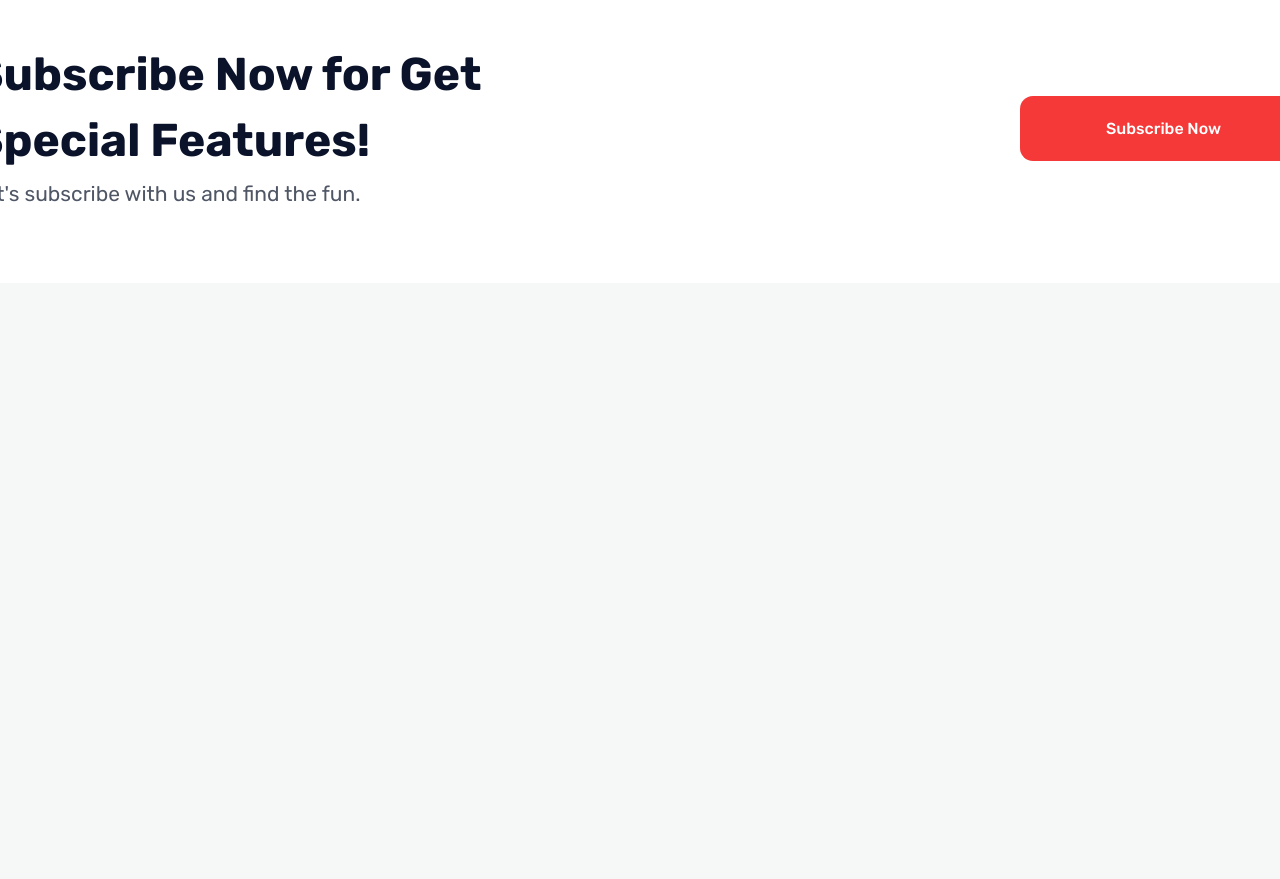
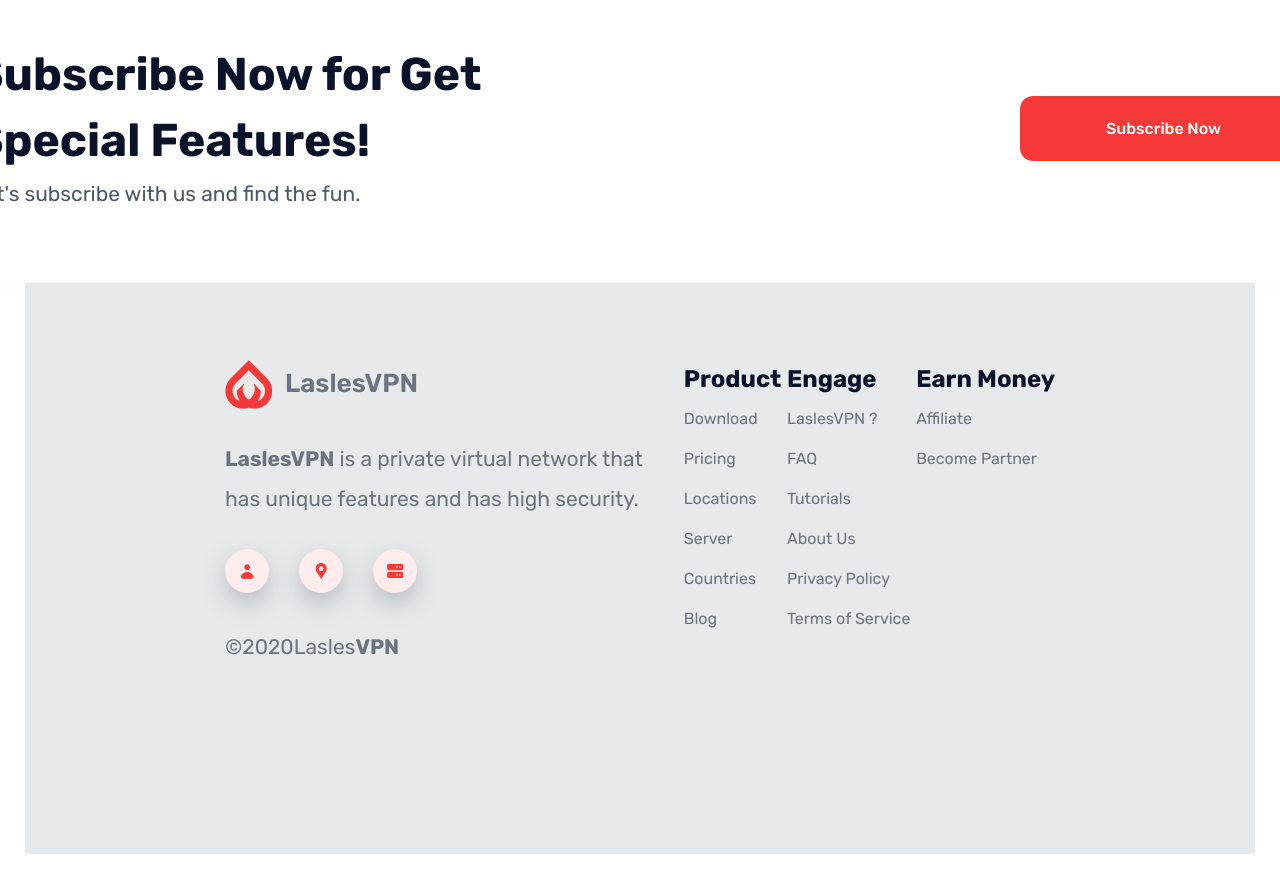
Before and after one commit to Thuandiepbt1707/LandingPage3, a plain HTML site: page index.html in a window 1280 px wide. Shown: the part 6140-7019 px from the top of the page. Before the commit the page ends 6423 px from the top, so only its background shows below. Drawn offline with Linux system fonts and the light colour scheme.

Commit message:
complete

```diff
--- a/assets/style/style.css
+++ b/assets/style/style.css
@@ -19,7 +19,6 @@
 p{
     color: #4F5665;
     line-height: 40px;
-
 }
 .p1{
     font-size: 21px;
@@ -384,3 +383,36 @@
     border-radius: 13px !important;
     color: #ffffff;
 }
+
+/*--------------------Footer--------------------*/
+
+.footer{
+    display: flex;
+    justify-content: space-between;
+    background-color: rgba(22, 37, 53, 0.066);
+    padding: 231px 200px 141px;
+    height: 751px;
+    border-left: 25.222px solid #FFF;
+    border-right: 25.222px solid #FFF;
+    border-bottom: 25.222px solid #FFF;
+}
+.footer__contact{
+    width: 453px;
+    display: flex;
+    flex-direction: column;
+    align-items: start;
+    gap: 30px;
+}
+.footer__icons img{
+    height: 44px;
+    margin-right: 26px;
+    border-radius:50%;
+    box-shadow: 0 10px 30px -10px #4F5665;
+}
+.footer ul{
+    list-style-type: none;
+    /* width: 200px; */
+}
+.footer p{
+    opacity: 0.8;
+}
--- a/index.html
+++ b/index.html
@@ -211,6 +211,44 @@
             </section>
         </section>
         <footer class="footer">
+            <section class="footer__contact">
+                <div class="logo">
+                    <img src="./assets/img/logo.png" alt="logo">
+                    <p>LaslesVPN</p>
+                </div>
+                <p class="p1">
+                    <b>LaslesVPN</b> is a private virtual network that has unique features and has high security.
+                </p>
+                <div class="footer__icons">
+                    <img src="./assets/img/icon1.png" alt="icon">
+                    <img src="./assets/img/icon2.png" alt="icon">
+                    <img src="./assets/img/icon3.png" alt="icon">
+                </div>
+                <p class="p1">©2020Lasles<b>VPN</b></p>
+            </section>
+            <ul>
+                <li><h3>Product</h3></li>
+                <li><p>Download</p></li>
+                <li><p>Pricing</p></li>
+                <li><p>Locations</p></li>
+                <li><p>Server</p></li>
+                <li><p>Countries</p></li>
+                <li><p>Blog</p></li>
+            </ul>
+            <ul>
+                <li><h3>Engage</h3></li>
+                <li><p>LaslesVPN ?</p></li>
+                <li><p>FAQ</p></li>
+                <li><p>Tutorials</p></li>
+                <li><p>About Us</p></li>
+                <li><p>Privacy Policy</p></li>
+                <li><p>Terms of Service</p></li>
+            </ul>
+            <ul>
+                <li><h3>Earn Money</h3></li>
+                <li><p>Affiliate</p></li>
+                <li><p>Become Partner</p></li>
+            </ul>
         </footer>
     </main>
 </body>
```
